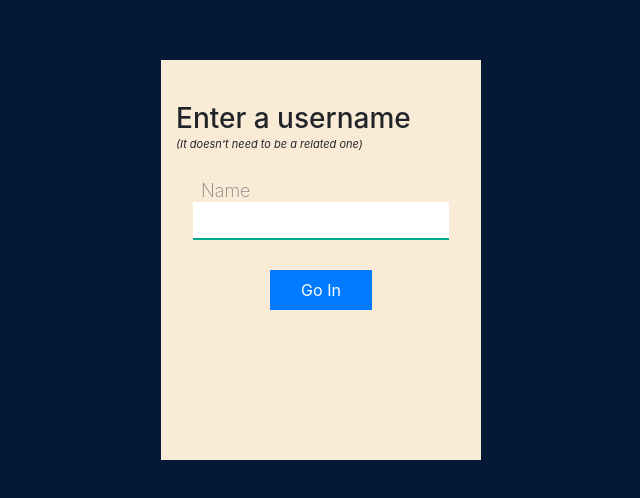
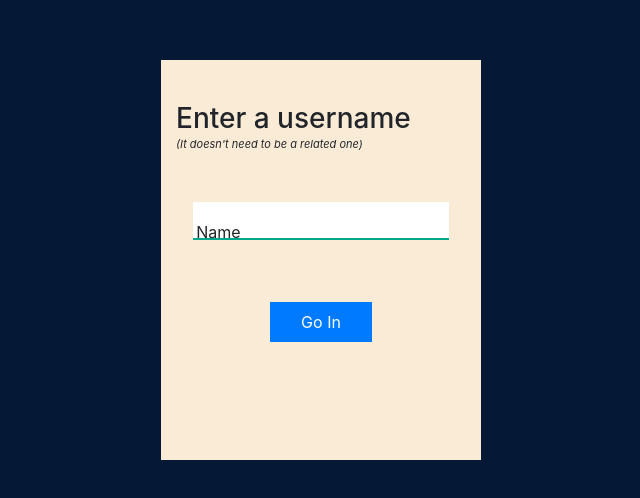
Before and after one commit to raizrazer/justchatapp, a website: page client/index.html in a window 1280 px wide. Shown: the part 140-638 px from the top of the page, without its empty margins (319-959 px from the left). Drawn offline with nearby package versions, Linux system fonts and the light colour scheme; no server answers.

Commit message:
completed login UI
Completed the login page design.

```diff
--- a/client/css/style.css
+++ b/client/css/style.css
@@ -3,7 +3,9 @@
     margin: 0px;
 }
 
-body {}
+body {
+    background: transparent;
+}
 
 .wrapper {
     position: fixed;
@@ -50,27 +52,34 @@ input#username {
     border-bottom: 2px solid #00A88C;
 }
 
-label.place-holder {
+#sign-in-form span {
     position: absolute;
-    left: 46px;
-    color: grey;
-    font-size: 16px;
-    font-weight: 500;
-    transform: translate(0px, 10px);
-    transition: all 0.15s ease-in;
+    left: 11%;
+    bottom: 54%;
+    transition: all 0.25s ease-in;
+    transform: translate(0px, 0px);
 }
 
-#sign-in-form input:focus+label.place-holder {
-    transform: translate(-6px, -25px);
-    font-weight: 200;
-    font-size: 18px;
+label.place-holder {
+    display: block;
 }
 
-#sign-in-form input:valid+label.place-holder {
-    transform: translate(-6px, -25px);
-    font-weight: 200;
-    font-size: 18px;
+form#sign-in-form input#username:focus+label.place-holder span,
+form#sign-in-form input#username:valid+label.place-holder span {
+    transform: translate(-25%, -180%);
+    font-size: 14px;
+    font-weight: 300;
 }
+
+
+/*
+,
+form#sign-in-form input#username:valid+label.place-holder span */
+
+
+/* input#username:focus+#sign-in-form span {
+    transform: translate(6px, -9px);
+} */
 
 
 /* #sign-in-form input#username:valid+label.place-holder {
--- a/client/index.html
+++ b/client/index.html
@@ -20,8 +20,10 @@
                     <p>(It doesn't need to be a related one)</p>
                 </div>
                 <form action="" id="sign-in-form">
-                    <input type="text" autocomplete="off" id="username">
-                    <label class="place-holder">Name</label>
+                    <input type="text" autocomplete="off" name="username" id="username" required>
+                    <label for="username" class="place-holder">
+                        <span>Name</span>
+                    </label>
                     <br>
                     <button id="submit-button" type="submit" class="btn btn-primary">Go In</button></sub>
                 </form>
```
